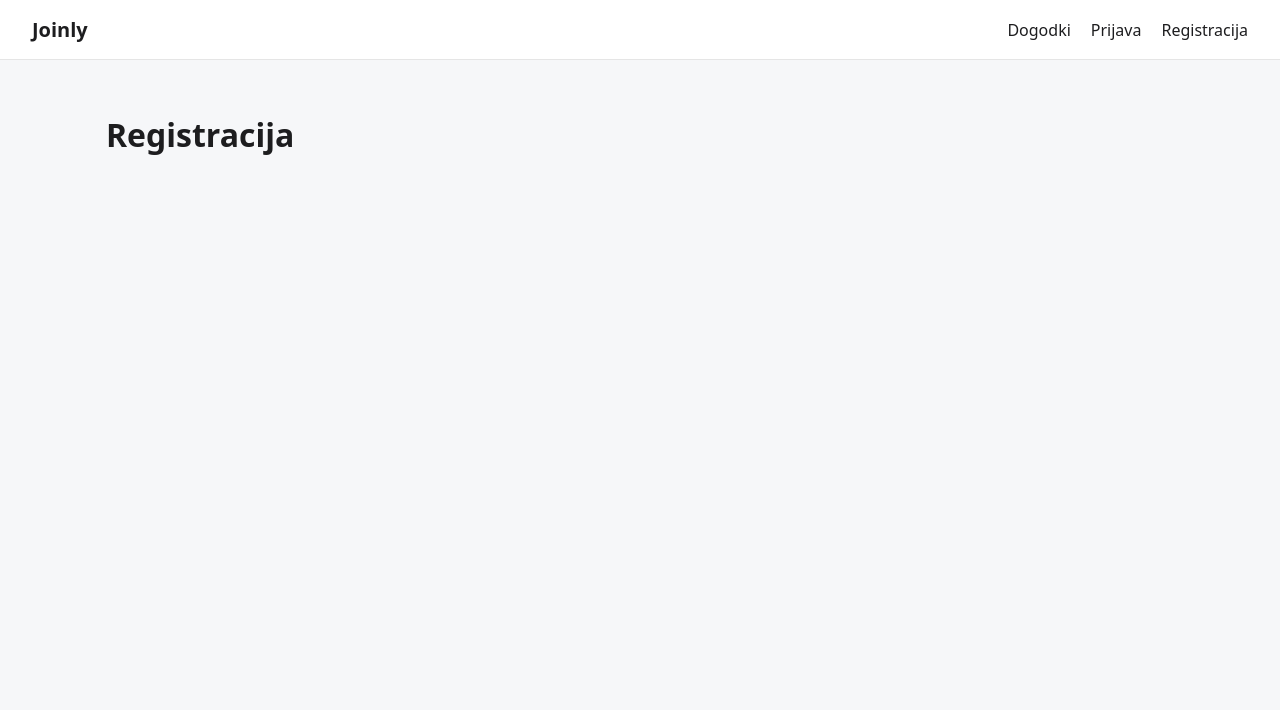
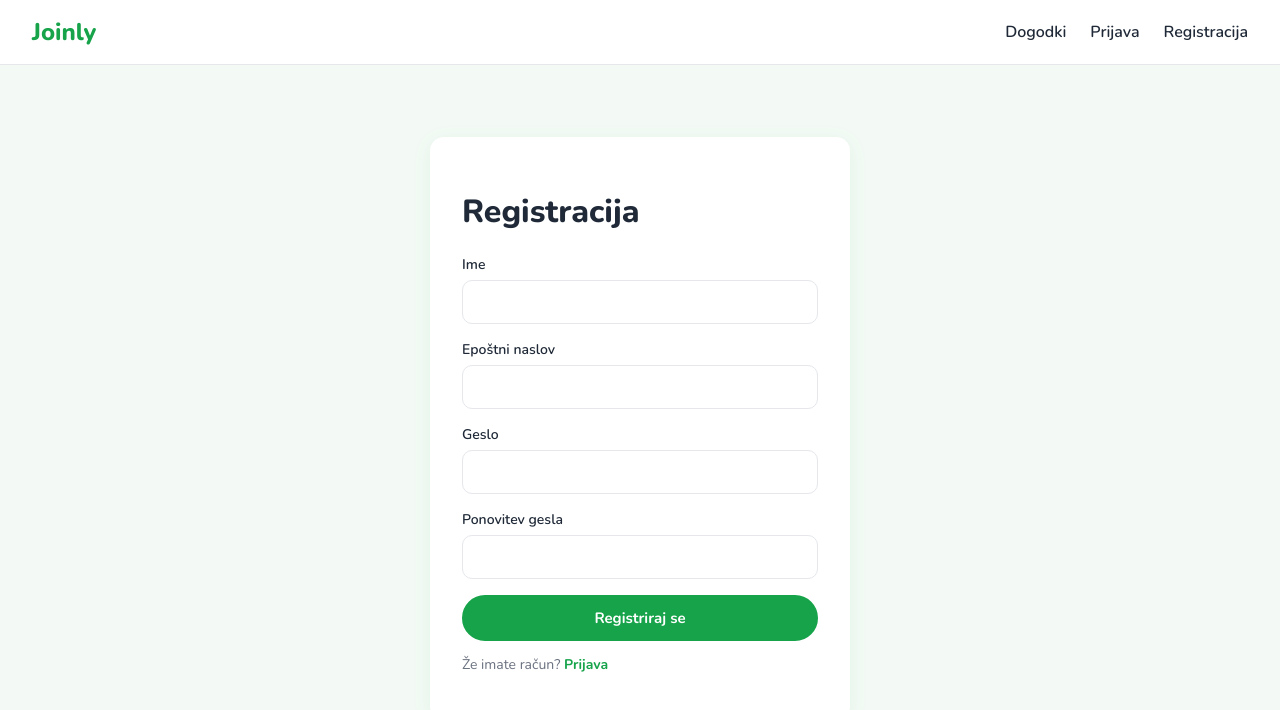
Before and after one commit to janmilosic/joinly-app, a React (Vite) app in the folder frontend/: page /register in a window 1280 px wide. Shown: the top 710 px of the page. Built offline with nearby package versions, Linux system fonts and the light colour scheme.

Commit message:
registracija, obrazec in validacija registracije (#5)

```diff
--- a/frontend/src/index.css
+++ b/frontend/src/index.css
@@ -1,11 +1,79 @@
+@import url("https://fonts.googleapis.com/css2?family=Nunito:wght@400;600;700;800&display=swap");
+
+:root {
+  --green: #16a34a;
+  --green-dark: #15803d;
+  --green-light: #dcfce7;
+  --bg: #f3faf5;
+  --white: #ffffff;
+  --text: #1f2937;
+  --muted: #6b7280;
+  --border: #e5e7eb;
+  --error: #dc2626;
+  --radius: 14px;
+}
+
 * { box-sizing: border-box; }
-body { margin: 0; font-family: system-ui, sans-serif; background: #f6f7f9; color: #1d1d1f; }
+
+body {
+  margin: 0;
+  font-family: "Nunito", system-ui, sans-serif;
+  background: var(--bg);
+  color: var(--text);
+}
+
 a { color: inherit; text-decoration: none; }
+h1 { font-weight: 800; }
 
 .header {
   display: flex; justify-content: space-between; align-items: center;
-  padding: 16px 32px; background: #fff; border-bottom: 1px solid #e5e5e5;
+  padding: 16px 32px;
+  background: var(--white);
+  border-bottom: 1px solid var(--border);
 }
-.header nav { display: flex; gap: 20px; }
-.logo { font-weight: 700; font-size: 20px; }
+.header nav { display: flex; gap: 24px; font-weight: 600; }
+.header nav a:hover { color: var(--green); }
+.logo { font-weight: 800; font-size: 24px; color: var(--green); }
+
 .container { max-width: 1100px; margin: 0 auto; padding: 32px 16px; }
+
+.auth-card {
+  max-width: 420px; margin: 40px auto; padding: 32px;
+  background: var(--white);
+  border-radius: var(--radius);
+  box-shadow: 0 4px 20px rgba(22, 163, 74, 0.08);
+}
+.form { display: flex; flex-direction: column; gap: 16px; }
+.form label { display: flex; flex-direction: column; gap: 6px; font-size: 14px; font-weight: 600; }
+.form input {
+  padding: 11px 14px;
+  border: 1px solid var(--border);
+  border-radius: 10px;
+  font-size: 15px; font-family: inherit;
+}
+.form input:focus {
+  outline: none;
+  border-color: var(--green);
+  box-shadow: 0 0 0 3px var(--green-light);
+}
+
+.btn {
+  padding: 11px 20px;
+  border-radius: 999px;
+  border: 2px solid var(--green);
+  background: var(--white); color: var(--green);
+  font-weight: 700; font-family: inherit; font-size: 15px;
+  cursor: pointer;
+  transition: background 0.15s, color 0.15s;
+}
+.btn:hover { background: var(--green-light); }
+.btn-primary { background: var(--green); color: var(--white); }
+.btn-primary:hover { background: var(--green-dark); border-color: var(--green-dark); }
+
+.error { color: var(--error); margin: 0; font-weight: 600; }
+.success {
+  color: var(--green-dark); background: var(--green-light);
+  padding: 10px 14px; border-radius: 10px; font-weight: 600;
+}
+.muted { color: var(--muted); font-size: 14px; }
+.muted a { color: var(--green); font-weight: 700; }
--- a/frontend/src/pages/LoginPage.tsx
+++ b/frontend/src/pages/LoginPage.tsx
@@ -1,3 +1,13 @@
+import { useLocation } from "react-router-dom";
+
 export default function LoginPage() {
-  return <h1>Prijava</h1>;
+  const location = useLocation();
+  const registered = location.state?.registered;
+
+  return (
+    <div className="auth-card">
+      <h1>Prijava</h1>
+      {registered && <p className="success">Registracija uspešna.</p>}
+    </div>
+  );
 }
--- a/frontend/src/pages/RegisterPage.tsx
+++ b/frontend/src/pages/RegisterPage.tsx
@@ -1,3 +1,84 @@
+import { useState } from "react";
+import type { FormEvent } from "react";
+import { Link, useNavigate } from "react-router-dom";
+
 export default function RegisterPage() {
-  return <h1>Registracija</h1>;
+  const navigate = useNavigate();
+  const [form, setForm] = useState({
+    displayName: "",
+    email: "",
+    password: "",
+    passwordConfirm: "",
+  });
+  const [error, setError] = useState("");
+
+  function handleChange(e: React.ChangeEvent<HTMLInputElement>) {
+    setForm({ ...form, [e.target.name]: e.target.value });
+  }
+
+  function validate(): string {
+    if (!form.displayName || !form.email || !form.password || !form.passwordConfirm)
+      return "Izpolnite vsa polja.";
+    if (!/^[^\s@]+@[^\s@]+\.[^\s@]+$/.test(form.email)) return "Epoštni naslov ni veljaven.";
+    if (form.password.length < 8) return "Geslo mora imeti vsaj 8 znakov.";
+    if (form.password !== form.passwordConfirm) return "Gesli se ne ujemata.";
+    return "";
+  }
+
+  async function handleSubmit(e: FormEvent) {
+    e.preventDefault();
+
+    const validationError = validate();
+    if (validationError) {
+      setError(validationError);
+      return;
+    }
+
+    const res = await fetch("/api/auth/register", {
+      method: "POST",
+      headers: { "Content-Type": "application/json" },
+      body: JSON.stringify(form),
+    });
+    const data = await res.json();
+
+    if (!res.ok) {
+      setError(data.error);
+      return;
+    }
+
+    navigate("/login", { state: { registered: true } });
+  }
+
+  return (
+    <div className="auth-card">
+      <h1>Registracija</h1>
+
+      <form onSubmit={handleSubmit} className="form">
+        <label>
+          Ime
+          <input name="displayName" value={form.displayName} onChange={handleChange} />
+        </label>
+        <label>
+          Epoštni naslov
+          <input name="email" type="email" value={form.email} onChange={handleChange} />
+        </label>
+        <label>
+          Geslo
+          <input name="password" type="password" value={form.password} onChange={handleChange} />
+        </label>
+        <label>
+          Ponovitev gesla
+          <input name="passwordConfirm" type="password" value={form.passwordConfirm} onChange={handleChange} />
+        </label>
+
+        {error && <p className="error">{error}</p>}
+
+        <button type="submit" className="btn btn-primary">Registriraj se</button>
+      </form>
+
+      <p className="muted">
+        Že imate račun? <Link to="/login">Prijava</Link>
+      </p>
+    </div>
+  );
 }
```
